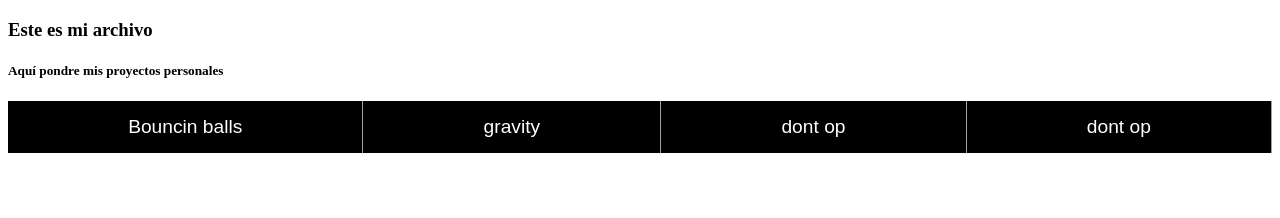
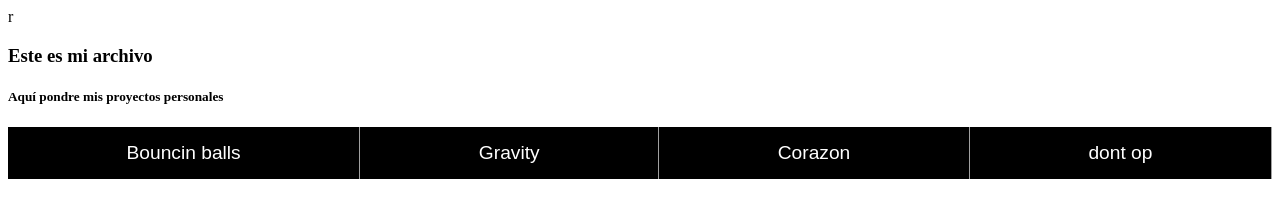
Before and after one commit to DavidAguilar06/DavidAguilar06.github.io, a plain HTML site: page index.html in a window 1280 px wide. Drawn offline with Linux system fonts and the light colour scheme.

Commit message:
Update index.html

```diff
--- a/index.html
+++ b/index.html
@@ -1,4 +1,4 @@
-<!DOCTYPE html>
+r<!DOCTYPE html>
 <html lang="es">
 <head>
     <meta charset="UTF-8">
@@ -13,8 +13,8 @@
     <nav class="menu"id="accion">
         <ul>
             <li><a href="index2.html">Bouncin balls</a></li>
-            <li><a href="index3.html">gravity</a></li>
-            <li><a href="main2.js">dont op</a></li>
+            <li><a href="index3.html">Gravity</a></li>
+            <li><a href="heart.html">Corazon</a></li>
             <li><a href="main3.js">dont op</a></li>
             <!--<li><a href="html/NINTENDO.html" target="_blank">NINTENDO</a></li>-->
         </ul>
```
